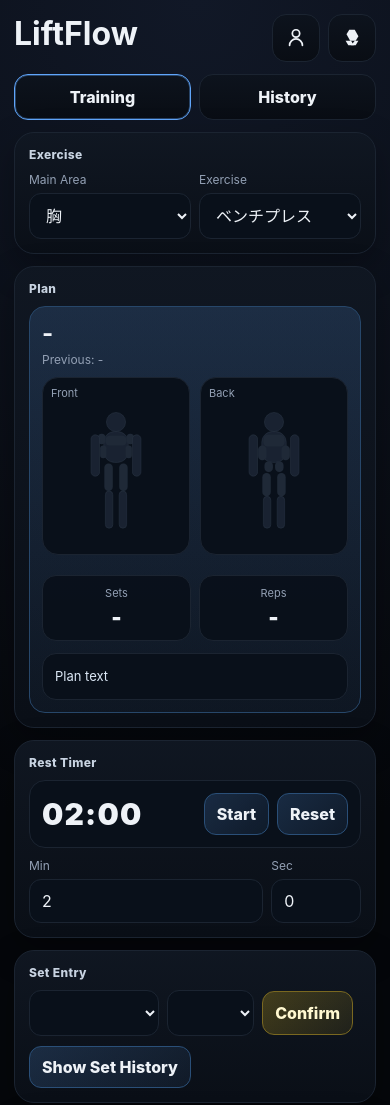
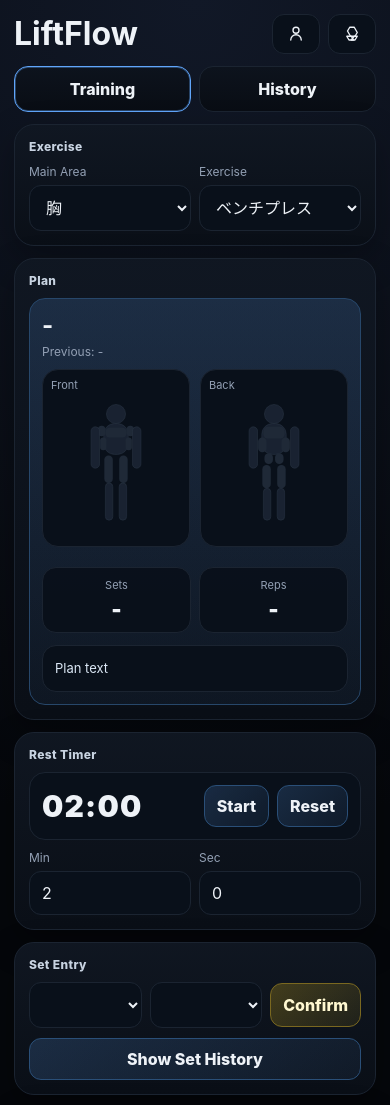
Before and after one commit to tkd01git/bodymaking, a website: page index.html in a window 390 px wide. Shown: the top 1105 px of the page. Drawn offline with Linux system fonts and the light colour scheme; no server answers.

Commit message:
Update styles.css

```diff
--- a/css/styles.css
+++ b/css/styles.css
@@ -15,7 +15,6 @@
 .hero-actions {
   display:flex;
   gap:8px;
-  align-items:center;
 }
 
 .sub { color:var(--muted); font-size:12px; margin-top:4px; }
@@ -25,7 +24,7 @@
 .tab,.segment { border:1px solid var(--line); background:linear-gradient(180deg,#0d131d,#090d14); color:var(--text); border-radius:14px; padding:12px 8px; font-weight:800; cursor:pointer; text-align:center; }
 .tab.active,.segment.active { border-color:var(--accent); box-shadow:0 0 0 1px rgba(96,165,250,.35) inset; }
 .card { position:relative; overflow:hidden; background:linear-gradient(180deg,rgba(16,23,34,.96),rgba(10,15,23,.98)); border:1px solid var(--line); border-radius:20px; padding:14px; box-shadow:0 14px 36px rgba(0,0,0,.28); margin-bottom:12px; transition: box-shadow .22s ease, transform .22s ease, border-color .22s ease; }
-.hidden { display:none; }
+.hidden { display:none !important; }
 .section-title { font-size:12px; color:#c8d3e1; letter-spacing:.03em; font-weight:800; margin-bottom:10px; }
 label { display:block; font-size:12px; color:var(--muted); margin-bottom:6px; }
 input,select,button { width:100%; border:1px solid var(--line); background:#09101a; color:var(--text); border-radius:12px; padding:11px 12px; font:inherit; }
@@ -45,11 +44,15 @@
 .mini-actions { display:flex; gap:8px; }
 .mini-btn { width:auto; padding:10px 12px; border-radius:12px; background:linear-gradient(135deg,rgba(96,165,250,.18),rgba(96,165,250,.07)); border-color:#2a4f78; }
 .primary { background:linear-gradient(135deg,rgba(250,204,21,.22),rgba(250,204,21,.08)); border-color:#7a6820; color:#fff8d1; }
-.record-grid { display:grid; grid-template-columns:1.2fr .8fr .8fr auto; gap:8px; align-items:center; }
+.record-grid { display:grid; gap:8px; align-items:center; }
+.compact-record-grid { grid-template-columns:1fr 1fr auto; }
 .record-list { margin-top:10px; }
 .record-item { display:flex; justify-content:space-between; align-items:center; gap:10px; padding:10px 12px; border:1px solid var(--line); border-radius:14px; background:#09101a; margin-top:8px; }
 .record-main { font-weight:700; }
 .record-sub { font-size:12px; color:var(--muted); margin-top:2px; }
+.record-history-toggle-wrap { margin-top:10px; }
+.record-history-toggle { width:100%; justify-content:center; }
+.record-history-panel { margin-top:10px; }
 .chart-box { background:#09101a; border:1px solid var(--line); border-radius:16px; padding:10px; }
 .chart-title { font-size:12px; color:var(--muted); margin-bottom:6px; }
 canvas { width:100%; height:220px; display:block; }
@@ -58,8 +61,7 @@
 .body-map-label { font-size:11px; color:var(--muted); margin-bottom:4px; }
 .muscle-list { margin-top:8px; display:flex; flex-wrap:wrap; gap:6px; }
 .muscle-pill { display:inline-block; padding:6px 9px; border-radius:999px; background:rgba(239,68,68,.14); border:1px solid rgba(239,68,68,.35); color:#ffd4dc; font-size:11px; font-weight:700; }
-.calendar-header { display:flex; justify-content:space-between; align-items:center; margin-bottom:10px; gap:10px; }
-.calendar-nav { display:flex; gap:8px; align-items:center; }
+.calendar-header { display:flex; justify-content:space-between; align-items:center; margin-bottom:10px; gap:10px; flex-wrap:wrap; }
 .calendar-grid { display:grid; grid-template-columns:repeat(7,1fr); gap:6px; }
 .dow,.day { text-align:center; padding:10px 0; border-radius:12px; border:1px solid var(--line); background:#09101a; }
 .dow { color:var(--muted); font-size:12px; font-weight:700; }
@@ -78,40 +80,43 @@
 .setup-grid { display:grid; grid-template-columns:1fr 1fr; gap:10px; }
 
 .icon-action-btn {
-  width:48px;
-  height:48px;
+  width:auto;
   min-width:48px;
-  padding:0;
+  padding:10px 14px;
+  font-size:20px;
+  line-height:1;
   display:flex;
   align-items:center;
   justify-content:center;
-  border:1px solid var(--line);
-  background:linear-gradient(180deg,#0d131d,#090d14);
-  border-radius:14px;
-  color:var(--text);
-}
-
-.icon-action-btn:hover {
-  border-color:#243247;
-  background:#101826;
 }
 
 .icon-svg {
-  width:22px;
-  height:22px;
+  width:18px;
+  height:18px;
+  stroke:currentColor;
   fill:none;
-  stroke:currentColor;
-  stroke-width:1.9;
+  stroke-width:1.8;
   stroke-linecap:round;
   stroke-linejoin:round;
 }
 
 .drive-icon {
-  fill:currentColor;
-  stroke:none;
+  fill:none;
 }
 
-.time-input { width:100%; }
+.time-inline {
+  align-items:flex-end;
+}
+
+.time-field {
+  flex:1;
+  min-width:0;
+}
+
+.time-input {
+  width:100%;
+  min-width:0;
+}
 
 @media (max-width:420px){
   .setup-grid { grid-template-columns:1fr; }
@@ -119,7 +124,7 @@
 
 @media (max-width:380px){
   .goal-grid,.summary-grid,.segmented { grid-template-columns:1fr; }
-  .record-grid { grid-template-columns:1fr 1fr; }
-  .record-grid button { grid-column:span 2; }
+  .compact-record-grid { grid-template-columns:1fr; }
   .body-map-inline { grid-template-columns:1fr; }
+  .mini-actions { flex-direction:column; }
 }
```
